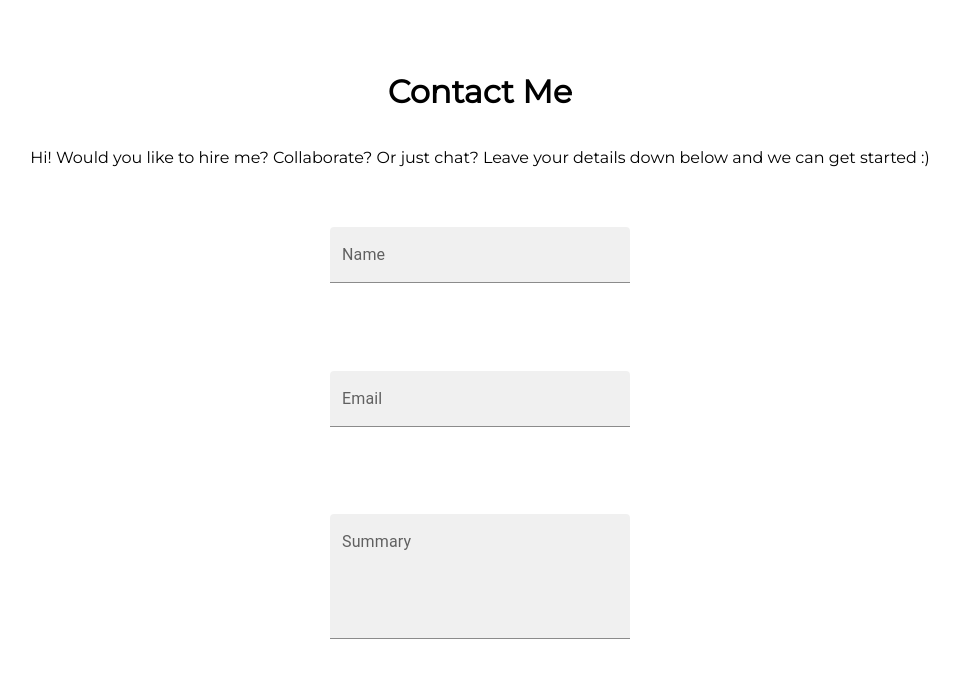
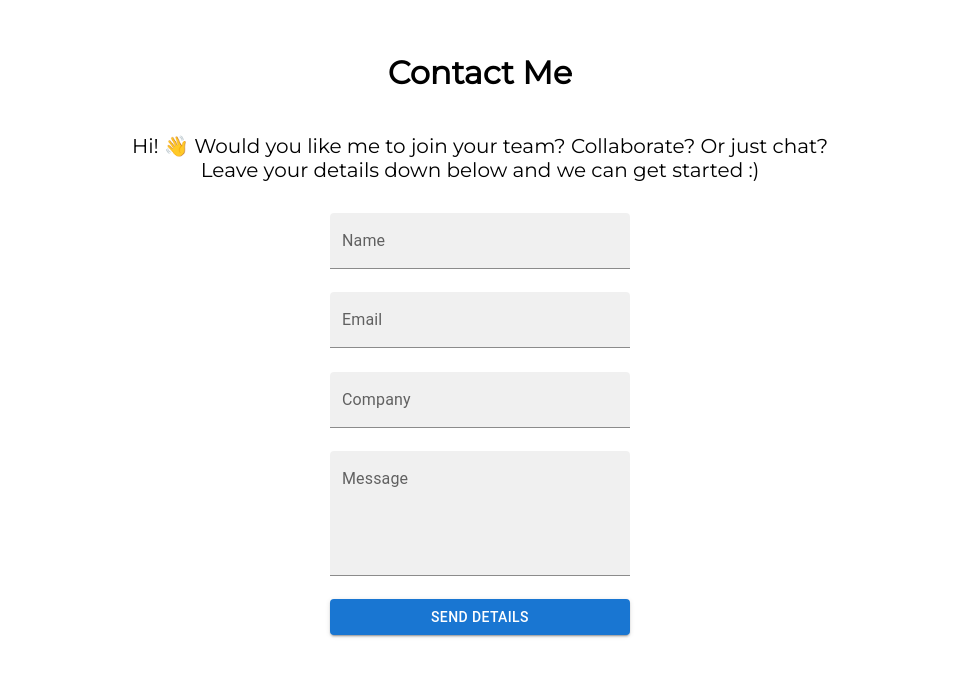
Before and after one commit to alexmercer6/Portfolio, a React (Create React App) app in the folder portfolio/: page / in a window 1280 px wide. Shown: the part 2475-3152 px from the top of the page, without its empty margins (160-1119 px from the left). Built offline with nearby package versions, Linux system fonts and the light colour scheme.

Commit message:
added functionality to contact form where i recieve an email of form contents

```diff
--- a/portfolio/package.json
+++ b/portfolio/package.json
@@ -4,6 +4,7 @@
   "homepage": "https://alexmercer6.github.io/react-gh-pages",
   "private": true,
   "dependencies": {
+    "@emailjs/browser": "^3.6.2",
     "@emotion/react": "^11.10.0",
     "@emotion/styled": "^11.10.0",
     "@mui/icons-material": "^5.8.4",
--- a/portfolio/public/index.html
+++ b/portfolio/public/index.html
@@ -24,7 +24,7 @@
       work correctly both with client-side routing and a non-root public URL.
       Learn how to configure a non-root public URL by running `npm run build`.
     -->
-    <title>React App</title>
+    <title>Alex Mercer</title>
   </head>
   <body>
     <noscript>You need to enable JavaScript to run this app.</noscript>
--- a/portfolio/src/components/contactMe/ContactMe.js
+++ b/portfolio/src/components/contactMe/ContactMe.js
@@ -1,24 +1,70 @@
 import "./ContactMe.css"
-import { TextField } from "@mui/material"
+import { Button, CircularProgress, TextField } from "@mui/material"
+import { useState, useRef } from "react"
+import emailjs from "@emailjs/browser"
 
 function ContactMe() {
+    const [msg, setMsg] = useState("Send Details")
+    const [errorMsg, setErrorMsg] = useState("")
+    const form = useRef()
+
+    const sendEmail = (e) => {
+        e.preventDefault()
+        setMsg(<CircularProgress color="inherit" />)
+
+        emailjs
+            .sendForm(
+                "service_xiihvhn",
+                "contact_form",
+                form.current,
+                "2vELhS6Z3Kl0qGNs0"
+            )
+            .then(
+                (result) => {
+                    console.log(result.text)
+                    setMsg("Thankyou. I'll be in touch!")
+                    form.current.name.value = ""
+                    form.current.email.value = ""
+                    form.current.company.value = ""
+                    form.current.message.value = ""
+                },
+                (error) => {
+                    console.log(error.text)
+                    setMsg("Send Details")
+                    setErrorMsg(error.text)
+                }
+            )
+    }
+
     return (
         <div className="contact-me">
             <h1>Contact Me</h1>
-            <p>
-                Hi! Would you like to hire me? Collaborate? Or just chat? Leave
-                your details down below and we can get started :)
+            <p style={{ fontSize: "20px", textAlign: "center" }}>
+                Hi! 👋 Would you like me to join your team? Collaborate? Or just
+                chat? <br></br>Leave your details down below and we can get
+                started :)
             </p>
-            <div className="contact-form">
-                <TextField label="Name" variant="filled" />
-                <TextField label="Email" variant="filled" />
+            <form className="contact-form" ref={form}>
+                <TextField label="Name" variant="filled" name="name" />
+                <TextField label="Email" variant="filled" name="email" />
+                <TextField label="Company" variant="filled" name="company" />
                 <TextField
-                    label="Summary"
+                    label="Message"
                     variant="filled"
+                    name="message"
                     multiline
                     rows={4}
                 />
-            </div>
+                <Button
+                    // type="submit"
+                    variant="contained"
+                    onClick={(e) => sendEmail(e)}
+                    disabled={msg === "Thankyou. I'll be in touch!" && true}
+                >
+                    {msg}
+                </Button>
+                <p>{errorMsg}</p>
+            </form>
         </div>
     )
 }
```
Also changed, not shown: 1 other file (tests, documents, lock files or other folders).
